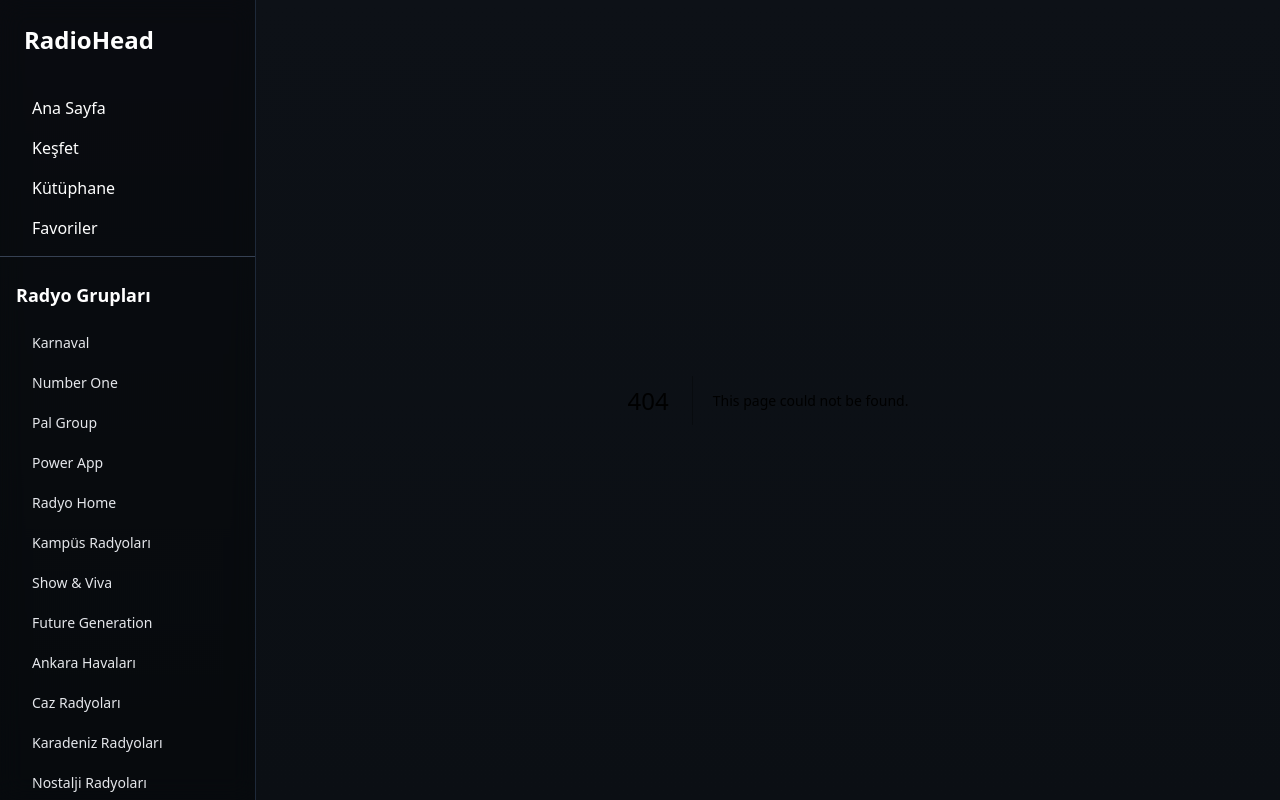
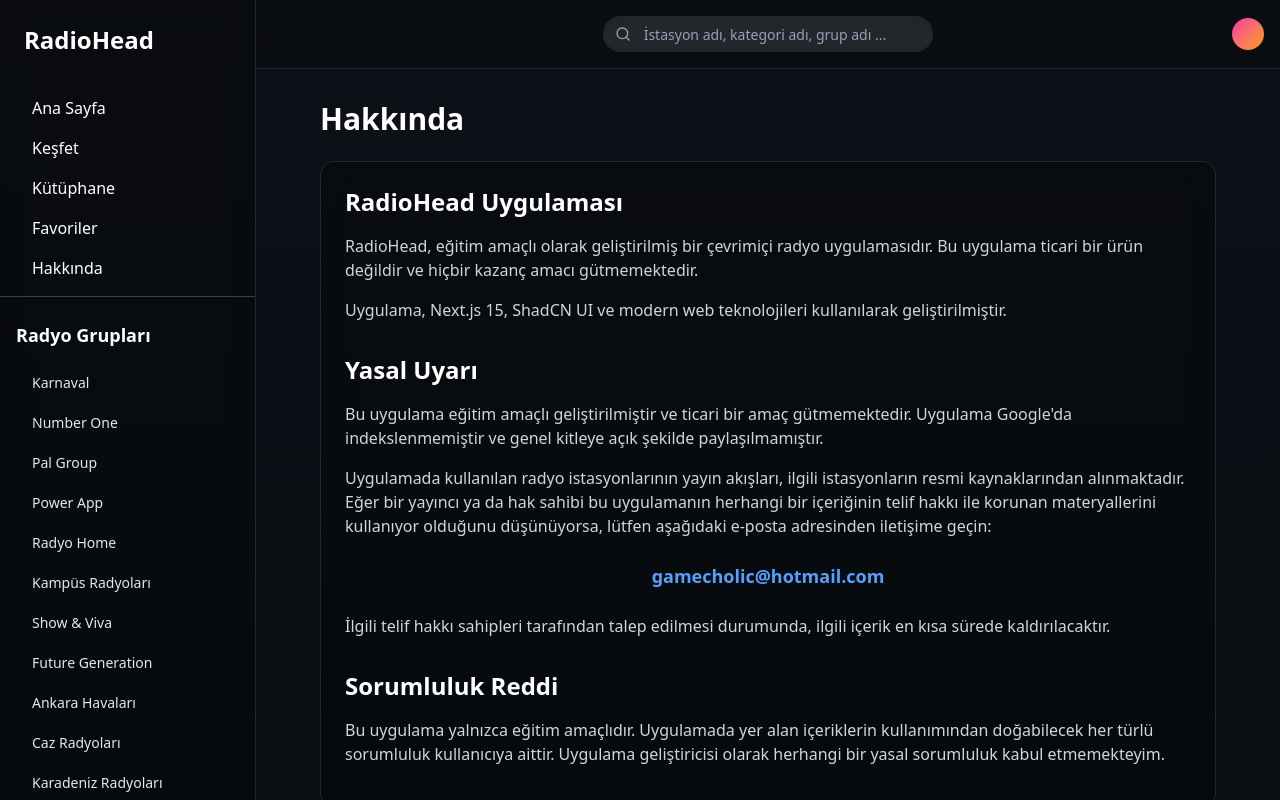
Before and after one commit to gamecholic/radiohead, a Next.js app: page /about in a window 1280 px wide. Before the commit this address had no page. Built offline with nearby package versions, Linux system fonts and the light colour scheme.

Commit message:
feat(about): add About page with project information and legal disclaimers

```diff
--- /dev/null
+++ b/app/about/page.tsx
@@ -0,0 +1,89 @@
+"use client";
+
+import { useState } from "react";
+import { Header } from "@/components/layout";
+import { Button } from "@/components/ui/button";
+import Link from "next/link";
+
+export default function AboutPage() {
+  const [isMobileMenuOpen, setIsMobileMenuOpen] = useState(false);
+
+  return (
+    <div className="flex flex-col h-[100dvh]">
+      <Header onMobileMenuOpen={() => setIsMobileMenuOpen(true)} />
+
+      {/* Main Content */}
+      <div className="flex-1 overflow-y-auto p-4 md:p-8">
+        <div className="max-w-4xl mx-auto">
+          <h1 className="text-3xl font-bold text-white mb-6">Hakkında</h1>
+
+          <div className="bg-black/30 backdrop-blur-md rounded-xl p-6 border border-gray-800">
+            <section className="mb-8">
+              <h2 className="text-2xl font-semibold text-white mb-4">
+                RadioHead Uygulaması
+              </h2>
+              <p className="text-gray-300 mb-4">
+                RadioHead, eğitim amaçlı olarak geliştirilmiş bir çevrimiçi
+                radyo uygulamasıdır. Bu uygulama ticari bir ürün değildir ve
+                hiçbir kazanç amacı gütmemektedir.
+              </p>
+              <p className="text-gray-300 mb-4">
+                Uygulama, Next.js 15, ShadCN UI ve modern web teknolojileri
+                kullanılarak geliştirilmiştir.
+              </p>
+            </section>
+
+            <section className="mb-8">
+              <h2 className="text-2xl font-semibold text-white mb-4">
+                Yasal Uyarı
+              </h2>
+              <p className="text-gray-300 mb-4">
+                Bu uygulama eğitim amaçlı geliştirilmiştir ve ticari bir amaç
+                gütmemektedir. Uygulama Google'da indekslenmemiştir ve genel
+                kitleye açık şekilde paylaşılmamıştır.
+              </p>
+              <p className="text-gray-300 mb-4">
+                Uygulamada kullanılan radyo istasyonlarının yayın akışları,
+                ilgili istasyonların resmi kaynaklarından alınmaktadır. Eğer bir
+                yayıncı ya da hak sahibi bu uygulamanın herhangi bir içeriğinin
+                telif hakkı ile korunan materyallerini kullanıyor olduğunu
+                düşünüyorsa, lütfen aşağıdaki e-posta adresinden iletişime
+                geçin:
+              </p>
+              <p className="text-center text-lg font-semibold text-white my-6">
+                <a
+                  href="mailto:gamecholic@hotmail.com"
+                  className="text-blue-400 hover:text-blue-300 transition-colors"
+                >
+                  gamecholic@hotmail.com
+                </a>
+              </p>
+              <p className="text-gray-300 mb-4">
+                İlgili telif hakkı sahipleri tarafından talep edilmesi
+                durumunda, ilgili içerik en kısa sürede kaldırılacaktır.
+              </p>
+            </section>
+
+            <section>
+              <h2 className="text-2xl font-semibold text-white mb-4">
+                Sorumluluk Reddi
+              </h2>
+              <p className="text-gray-300 mb-4">
+                Bu uygulama yalnızca eğitim amaçlıdır. Uygulamada yer alan
+                içeriklerin kullanımından doğabilecek her türlü sorumluluk
+                kullanıcıya aittir. Uygulama geliştiricisi olarak herhangi bir
+                yasal sorumluluk kabul etmemekteyim.
+              </p>
+            </section>
+          </div>
+
+          <div className="mt-8 flex justify-center">
+            <Button asChild variant="outline">
+              <Link href="/">Ana Sayfaya Dön</Link>
+            </Button>
+          </div>
+        </div>
+      </div>
+    </div>
+  );
+}
--- a/components/layout/mobile-menu.tsx
+++ b/components/layout/mobile-menu.tsx
@@ -62,6 +62,7 @@ export function MobileMenu({ isOpen, onClose }: MobileMenuProps) {
               { name: "Keşfet", href: "/browse" },
               { name: "Kütüphane", href: "/library" },
               { name: "Favoriler", href: "/favorites" },
+              { name: "Hakkında", href: "/about" },
             ].map((item) => (
               <Link
                 key={item.name}
--- a/components/layout/sidebar.tsx
+++ b/components/layout/sidebar.tsx
@@ -16,6 +16,7 @@ export async function Sidebar() {
           { name: "Keşfet", href: "/browse" },
           { name: "Kütüphane", href: "/library" },
           { name: "Favoriler", href: "/favorites" },
+          { name: "Hakkında", href: "/about" },
         ].map((item) => (
           <Link
             key={item.name}
```
